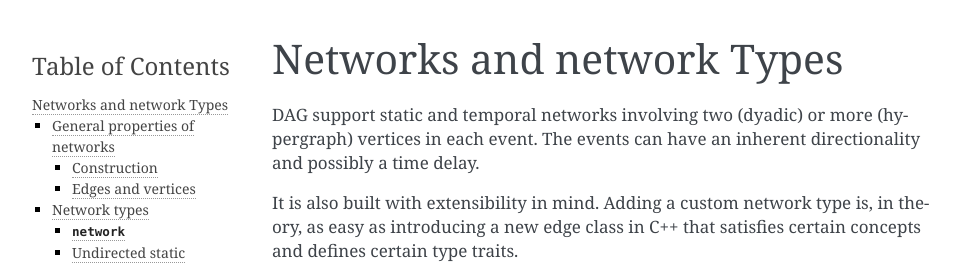
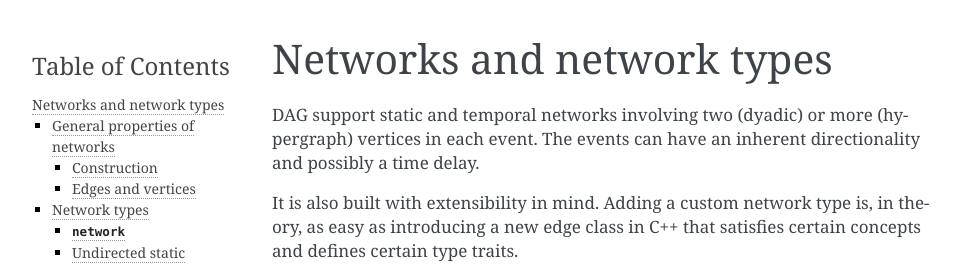
Before and after one commit to reticula-network/reticula-python, a Sphinx documentation site: the page built from docs/types.rst, in a window 1280 px wide and 900 px high. Shown: the top 265 px of the window, without its empty margins (148-1111 px from the left). Built offline with Sphinx 7.4.7, drawn with Linux system fonts in a browser that asks for light colours.

Commit message:
fix typo

```diff
--- a/docs/types.rst
+++ b/docs/types.rst
@@ -1,4 +1,4 @@
-Networks and network Types
+Networks and network types
 ==========================
 
 DAG support static and temporal networks involving two (dyadic) or more
```
